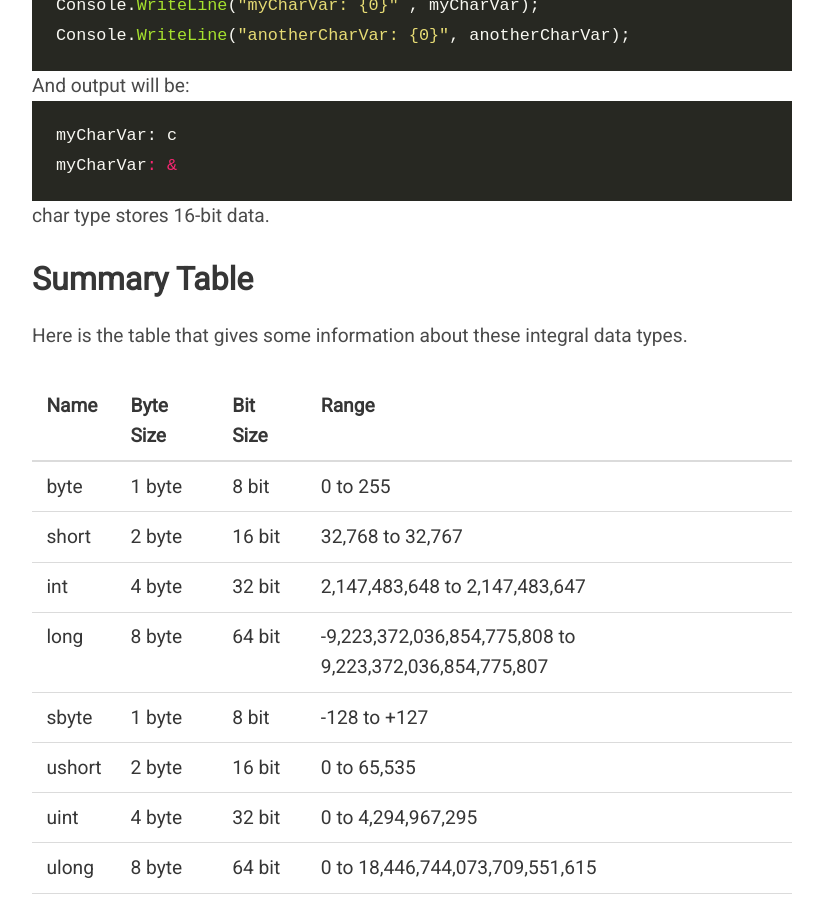
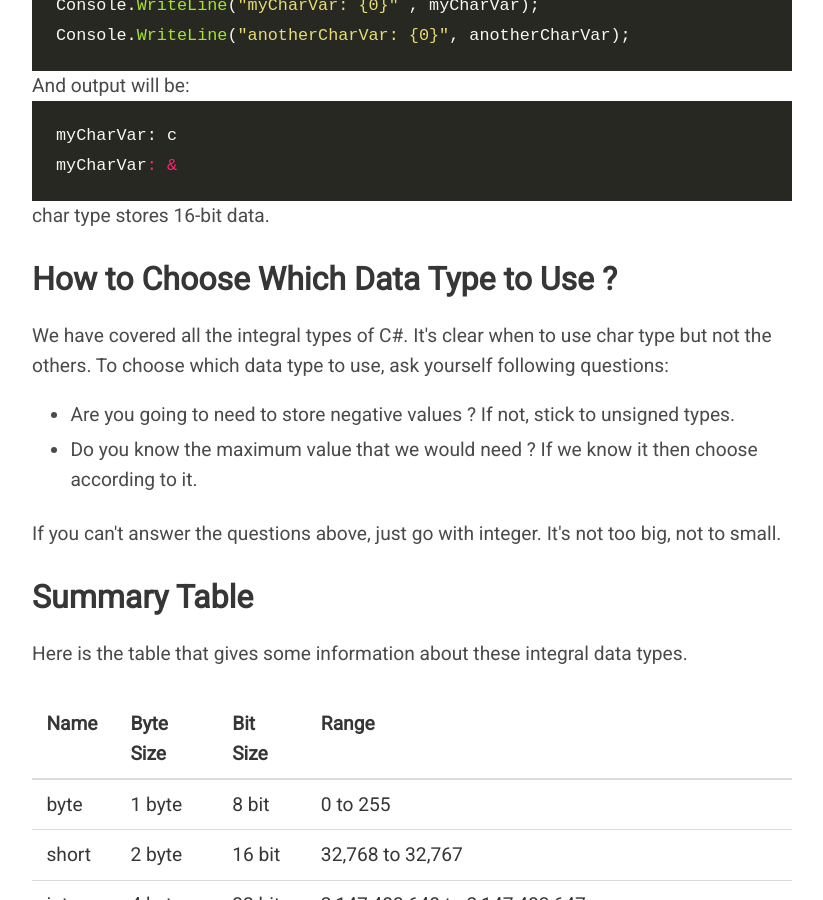
Before and after one commit to feynmantechniquerocks/blog, a Jekyll site: the page built from _posts/2021-01-24-integraldatatypes.html, in a window 1280 px wide and 900 px high, scrolled down 5847 px. Shown: the whole window, without its empty margins (228-1051 px from the left). Built offline with Jekyll 4.4.1, drawn with Linux system fonts in a browser that asks for light colours; nearby versions of some CDN libraries.

Commit message:
integral types in c# was updated.

```diff
--- a/_posts/2021-01-24-integraldatatypes.html
+++ b/_posts/2021-01-24-integraldatatypes.html
@@ -281,6 +281,19 @@ myCharVar: &
 <p>char type stores 16-bit data. </p>
 <br>
 
+<h1 class="title is-3">How to Choose Which Data Type to Use ? </h1>
+
+<p>We have covered all the integral types of C#. It's clear when to use char type but not the others. To choose which data type to use, ask yourself following questions:
+    <div class="content">
+        <ul>
+            <li>Are you going to need to store negative values ? If not, stick to unsigned types.</li>
+            <li>Do you know the maximum value that we would need ? If we know it then choose according to it.</li>
+        </ul>
+    </div>
+    <p>If you can't answer the questions above, just go with integer. It's not too big, not to small.</p>
+</p>
+<br>
+
 <h1 class="title is-3">Summary Table</h1>
 
 
```
